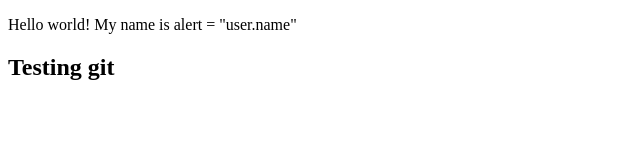
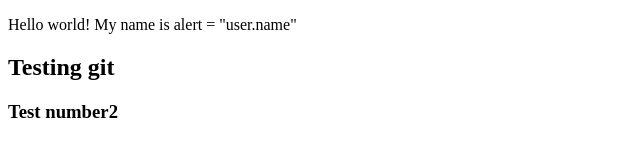
Before and after one commit to TryToStopMe077/project, a plain HTML site: page index.html in a window 1280 px wide. Shown: the whole page, without its empty margins (0-640 px from the left). Drawn offline with Linux system fonts and the light colour scheme.

Commit message:
test nr.2 for git pull

```diff
--- a/index.html
+++ b/index.html
@@ -10,6 +10,7 @@
     <p onclick="">Hello world! My name is alert = "user.name" </p>
 
     <h2>Testing git</h2>
+    <h3>Test number2</h3>
 
     <script src="js/script.js"></script>
 </body>
```
